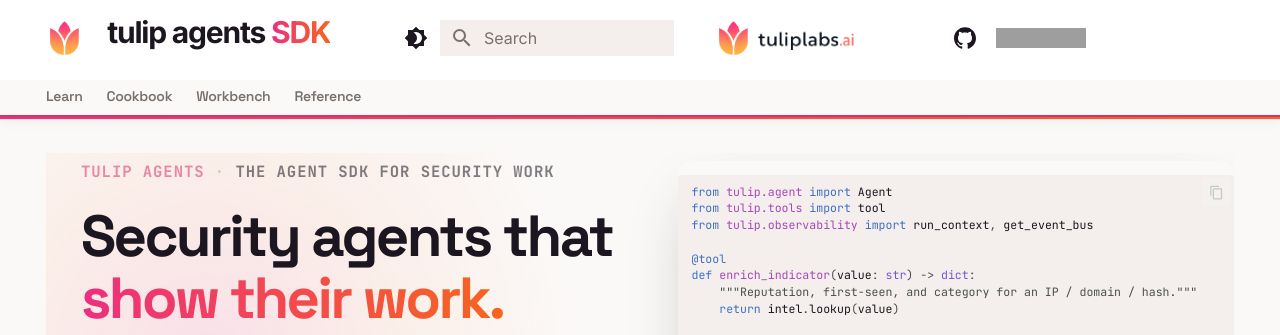
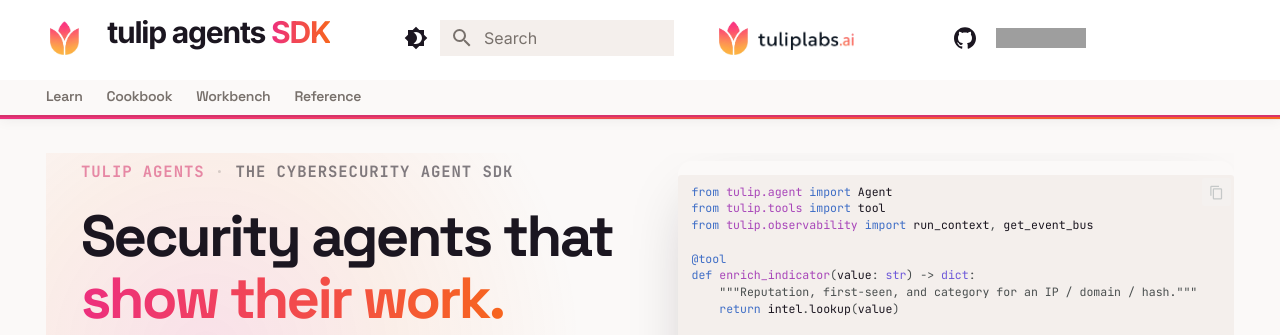
Before and after one commit to tuliplabs-ai/docs, an MkDocs documentation site: the page built from docs/index.md, in a window 1280 px wide and 900 px high. Shown: the top 335 px of the window. Built offline with MkDocs 1.6.1 and Material for MkDocs 9.7.7, drawn with Linux system fonts in a browser that asks for light colours; grey boxes are pictures that could not be loaded.

Commit message:
docs: reclaim the bold strapline — the cybersecurity agent SDK
Matches the SDK README and pyproject now that the SDK owns the category
headline directly.

```diff
--- a/docs/index.md
+++ b/docs/index.md
@@ -7,7 +7,7 @@
 <div class="tulip-hero" markdown>
 <div class="tulip-hero__copy" markdown>
 
-<p class="tulip-product-name"><span class="tpn-brand">tulip agents</span><span class="tpn-sep"> · </span>the agent SDK for security work</p>
+<p class="tulip-product-name"><span class="tpn-brand">tulip agents</span><span class="tpn-sep"> · </span>the cybersecurity agent SDK</p>
 
 # Security agents that <span class="accent">show their work.</span>
 
```
